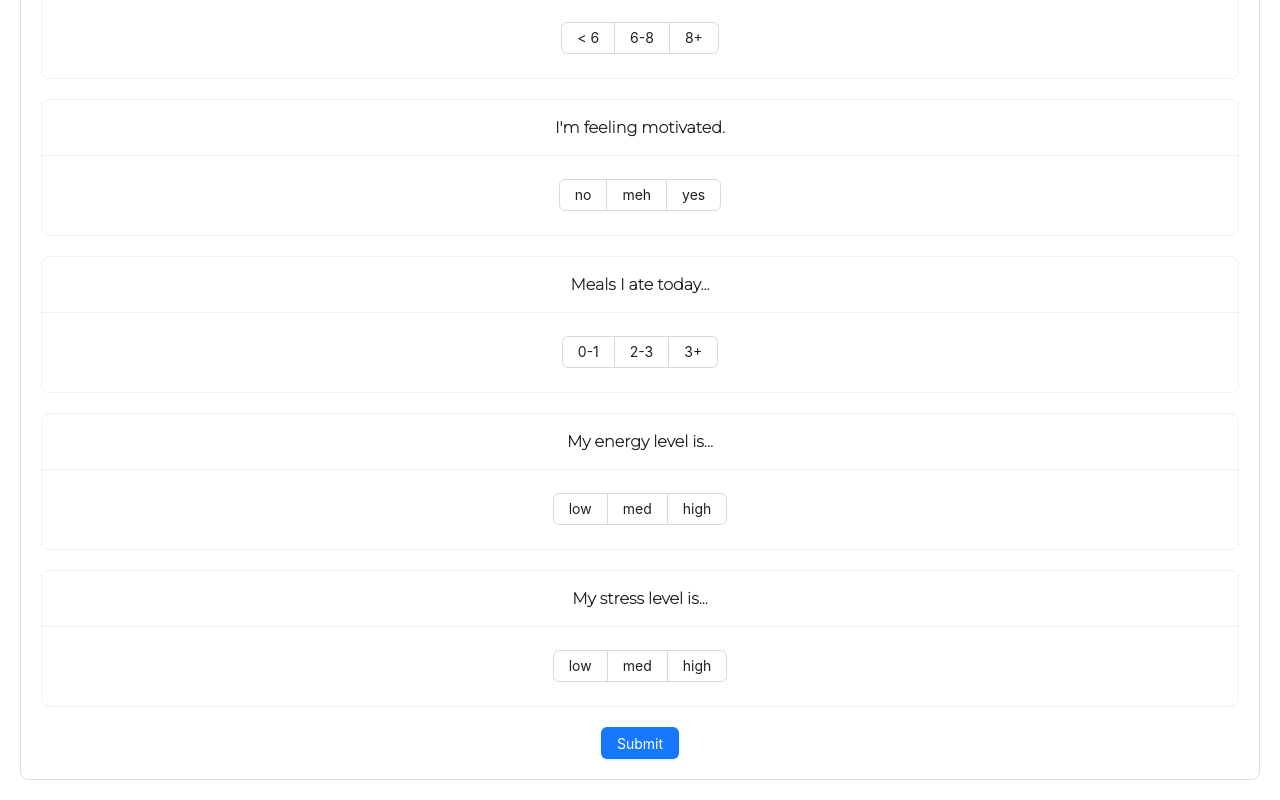
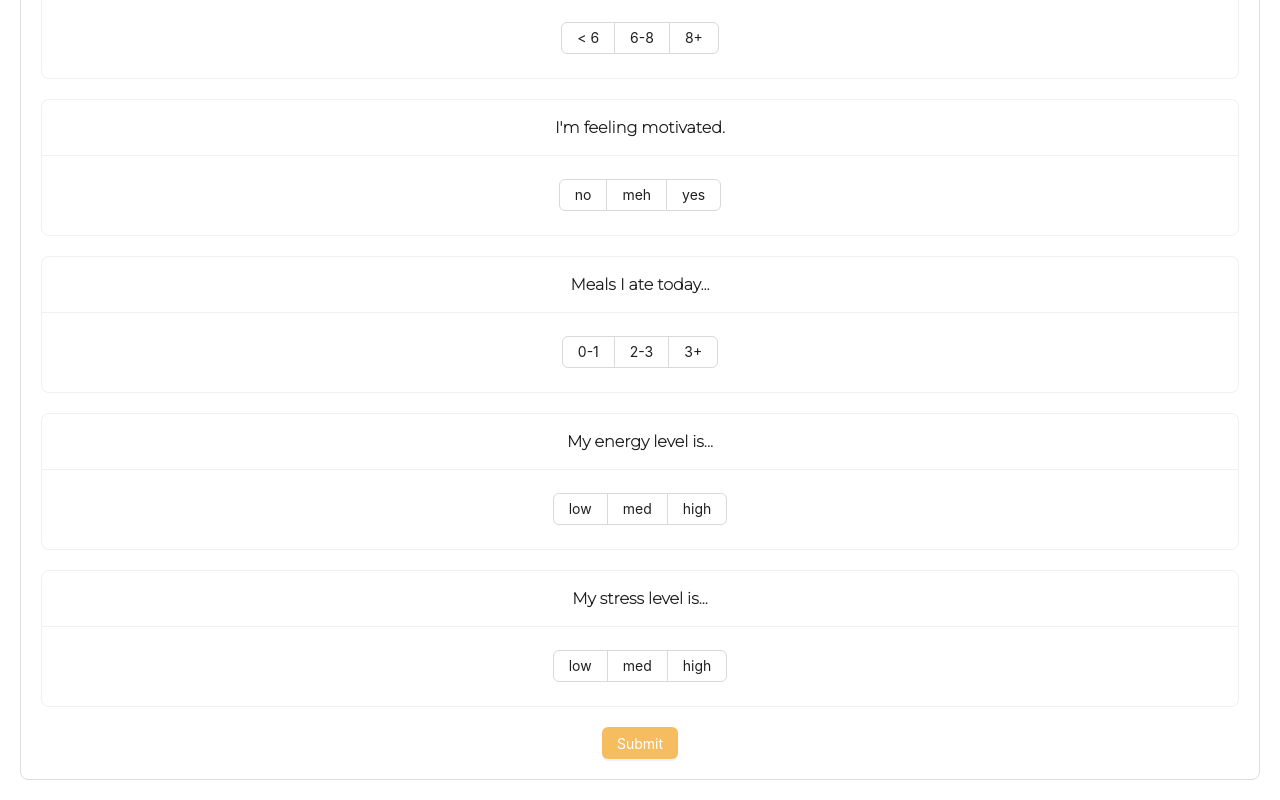
Before and after one commit to brotatotes/brottful, a React (Create React App) app: page / in a window 1280 px wide. Shown: the part 409-1209 px from the top of the page. Built offline with nearby package versions, Linux system fonts and the light colour scheme.

Commit message:
struggling w colors

```diff
--- a/src/App.css
+++ b/src/App.css
@@ -8,9 +8,25 @@
   pointer-events: none;
 }
 
+.button-custom{
+  background-color: #F6BD60; /* Set the desired button background color */
+  color: white; /* Set the text color to contrast with the background */
+  border: none; /* Optionally, remove the button border if desired */
+  /* Add more custom styling as needed */
+}
+button-custom:active {
+  background-color: #84A59D;
+}
+button-custom:hover {
+  background-color: #84A59D; /* Set the desired button background color */
+  color: white; /* Set the text color to contrast with the background */
+  border: none; /* Optionally, remove the button border if desired */
+  /* Add more custom styling as needed */
+}
+
 /* Add this to your CSS file */
 .active {
-  background-color: #007bff;
+  background-color: #84A59D;
   color: white;
 }
 
@@ -18,6 +34,7 @@
 body {
   font-family: 'Montserrat Light', 'Montserrat', sans-serif;
 }
+
 
 @media (prefers-reduced-motion: no-preference) {
   .App-logo {
@@ -37,7 +54,7 @@ body {
 }
 
 .App-link {
-  color: #61dafb;
+  color: #84A59D;
 }
 
 @keyframes App-logo-spin {
--- a/src/App.js
+++ b/src/App.js
@@ -78,7 +78,7 @@ function SurveyContent() {
             question="My stress level is..."
             options={['low', 'med', 'high']}
           />
-          <Button type="primary" onClick={handleSurveySubmit}>
+          <Button type="primary" className="button-custom" onClick={handleSurveySubmit}>
             Submit
           </Button>
         </div>
--- a/src/index.css
+++ b/src/index.css
@@ -8,7 +8,19 @@ body {
   -moz-osx-font-smoothing: grayscale;
 }
 
+.button-custom{
+  background-color: #F6BD60; /* Set the desired button background color */
+  color: white; /* Set the text color to contrast with the background */
+  border: none; /* Optionally, remove the button border if desired */
+  /* Add more custom styling as needed */
+}
 
+.button-custom:hover {
+  background-color: #84A59D; /* Set the desired button background color */
+  color: white; /* Set the text color to contrast with the background */
+  border: none; /* Optionally, remove the button border if desired */
+  /* Add more custom styling as needed */
+}
 
 code {
   font-family: source-code-pro, Menlo, Monaco, Consolas, 'Courier New',
```
